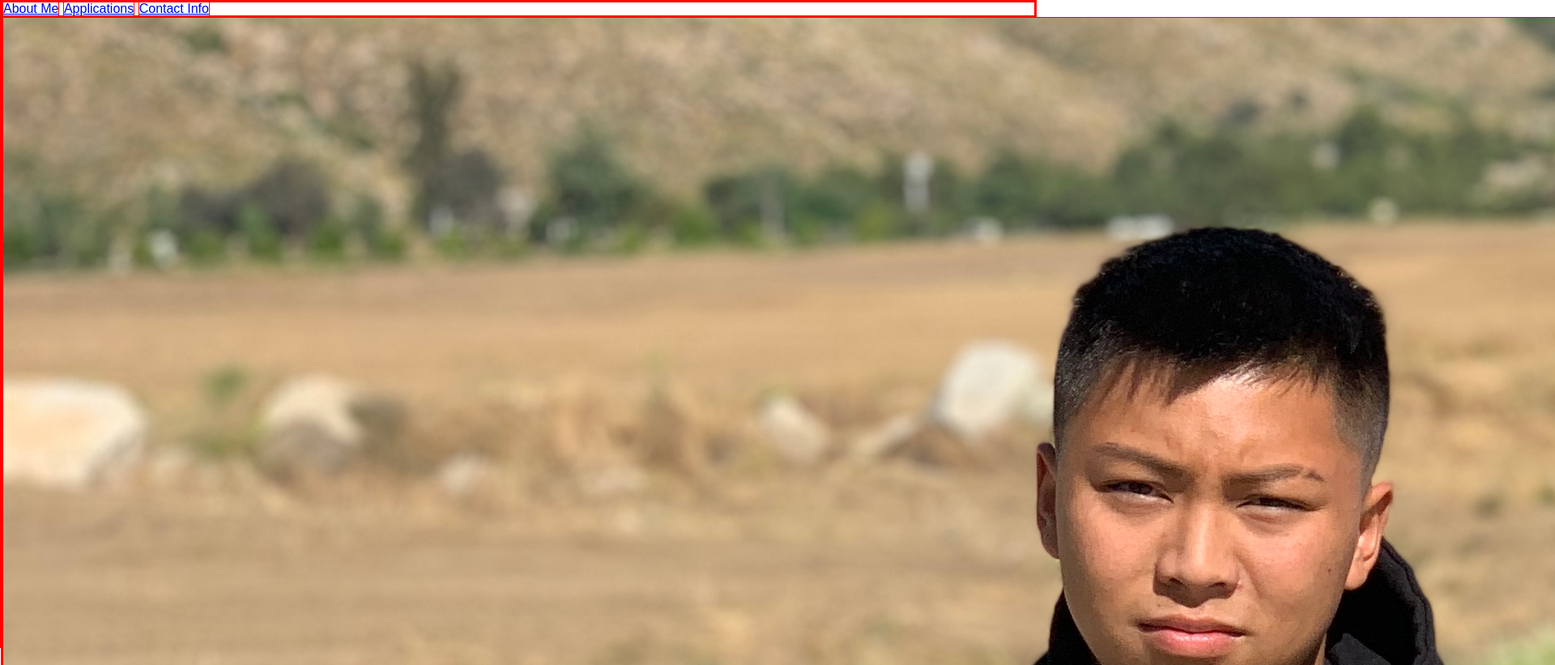
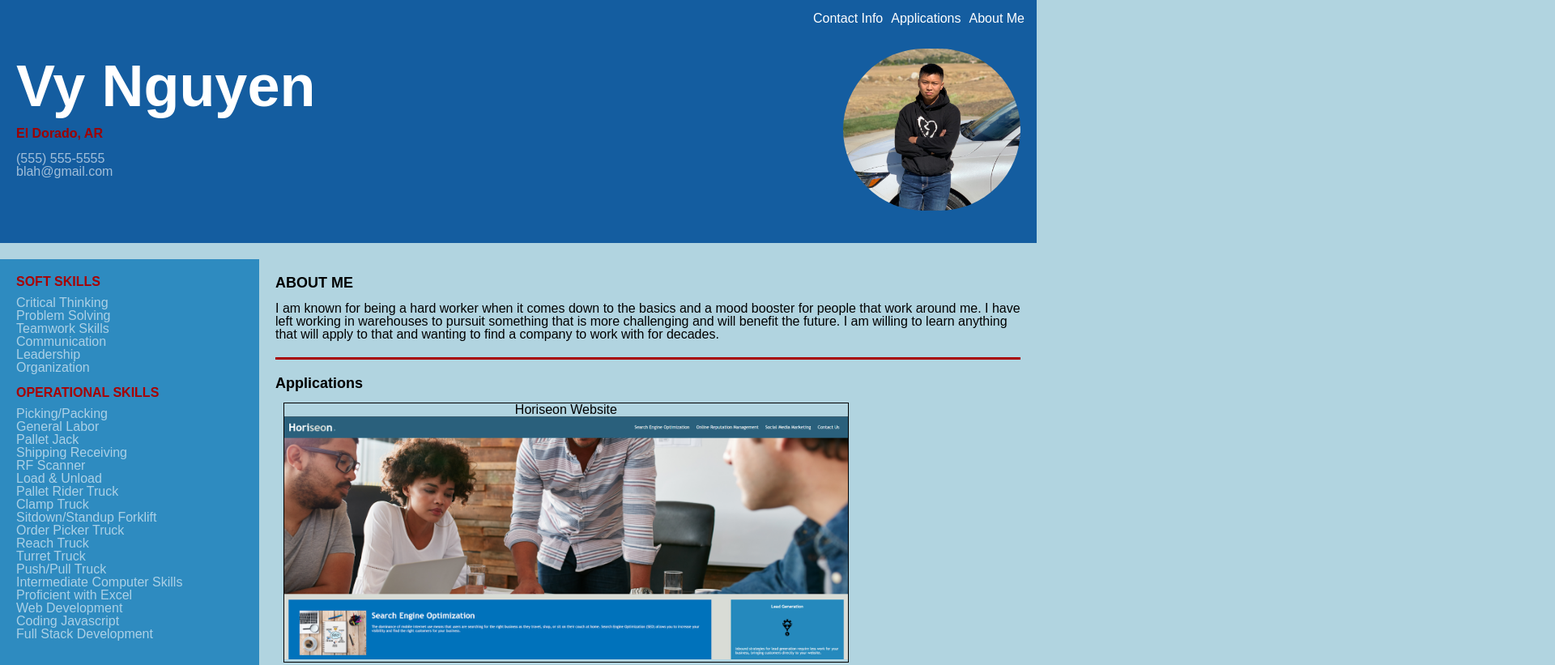
Before and after one commit to Vy187/portfolio, a plain HTML site: page index.html in a window 1280 px wide. Shown: the top 821 px of the page at 81% size, 1920 px wide, since content can reach past the window. Drawn offline with Linux system fonts and the light colour scheme.

Commit message:
fixed up the page look with css

```diff
--- a/assets/css/style.css
+++ b/assets/css/style.css
@@ -1,3 +1,154 @@
-*{
-    border: 1px solid red;
-}
+/* body attributes */
+body{
+    display: block;
+    width: 100%;
+    height: 100%;
+    background-color: #B1D4E0;
+  }
+  /* body attributes */
+
+  /* navigation bar attributes */
+  nav {
+    width: 100%;
+    position: fixed;
+    background-color: #145DA0;
+    height: 50px;
+    padding: 10px;
+  }
+
+  nav a{
+    float: right;
+    text-decoration: none;
+    color: white;
+    margin: 5px;
+  }
+  /* navigation bar attributes */
+
+  /* header attributes */
+  header{
+    width: 100%;
+    height: 300px;
+    padding: 70px 20px 20px 20px;
+    background-color: #145DA0;
+    color: rgba(255, 255, 255, 0.6);
+  }
+
+  header img{
+    height: 200px;
+    border-radius: 150px;
+    float: right;
+    margin-top: -10px;
+  }
+
+  h1{
+    font-size: 72px;
+    color: white;
+    margin-bottom: 15px;
+
+  }
+
+  h2{
+    color: rgb(158, 0, 0);
+    margin-bottom: 15px;
+  }
+  /* header attributes */
+
+  /* main attributes */
+  main{
+    display: flex;
+    margin-top: 20px;
+  }
+
+  /* aside attributes */
+  aside{
+    width: 25%;
+    background-color: #2E8BC0;
+    color: rgba(255, 255, 255, 0.6);
+    padding: 20px;
+  }
+
+  h3{
+    color: rgb(168, 0, 0);
+    margin-bottom: 10px;
+  }
+
+  aside ul{
+    margin-bottom: 15px;
+  }
+  /* aside attributes */
+
+  /* article attributes */
+  article{
+    width: 75%;
+    padding: 0px 20px 20px 20px;
+  }
+
+  article section{
+    padding-top: 20px;
+    padding-bottom: 20px;
+    border-bottom: 3px rgb(168, 0, 0) solid;
+  }
+
+  h4{
+    font-size: 18px;
+    margin-bottom: 15px;
+  }
+
+  h6{
+    color: rgb(185, 185, 185);
+    margin-bottom: 15px;
+  }
+
+  /* application section attributes */
+  article img{
+    height: 200px;
+  }
+
+  #first-application{
+    height: 300px;
+  }
+
+  .container{
+    width: fit-content;
+    border: 1px black solid;
+    margin: 10px;
+  }
+
+  .title{
+    text-align: center;
+  }
+  /* application section attributes */
+
+  /* work experience attributes */
+  article ul{
+    padding-left: 30px;
+    margin-bottom: 15px;
+  }
+
+  article li{
+    list-style-type: disc;
+  }
+  /* work experience attributes */
+  /* article attributes */
+  /* main attributes */
+
+  @media screen and (max-width: 992px) {
+    h1{
+      font-size: 48px;
+    }
+    main{
+      display: block;
+    }
+
+    article, aside{
+      width: 100%;
+    }
+
+    article img{
+      height: 100px;
+    }
+
+    #first-application{
+      height: 150px;
+    }
+  }
```
